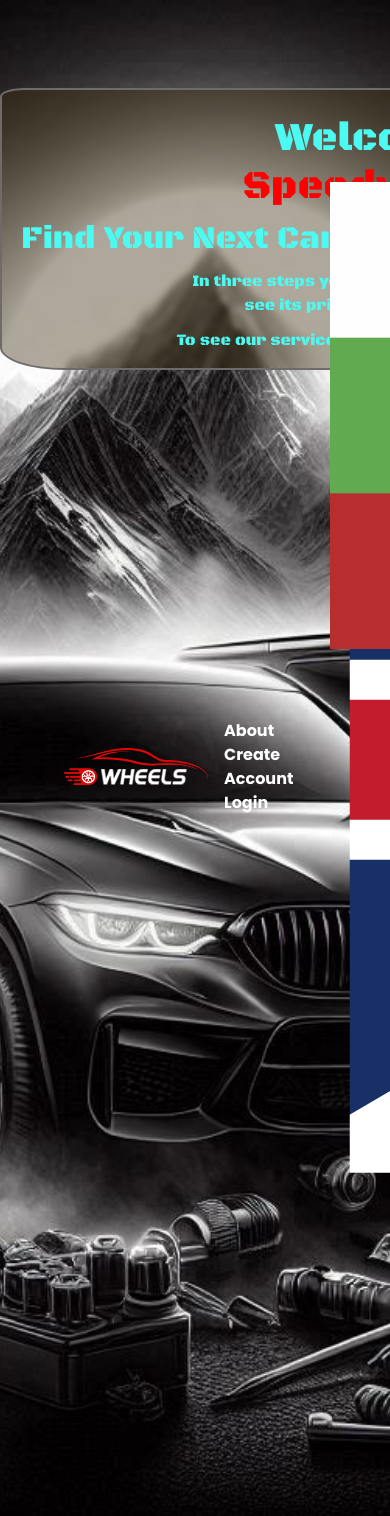
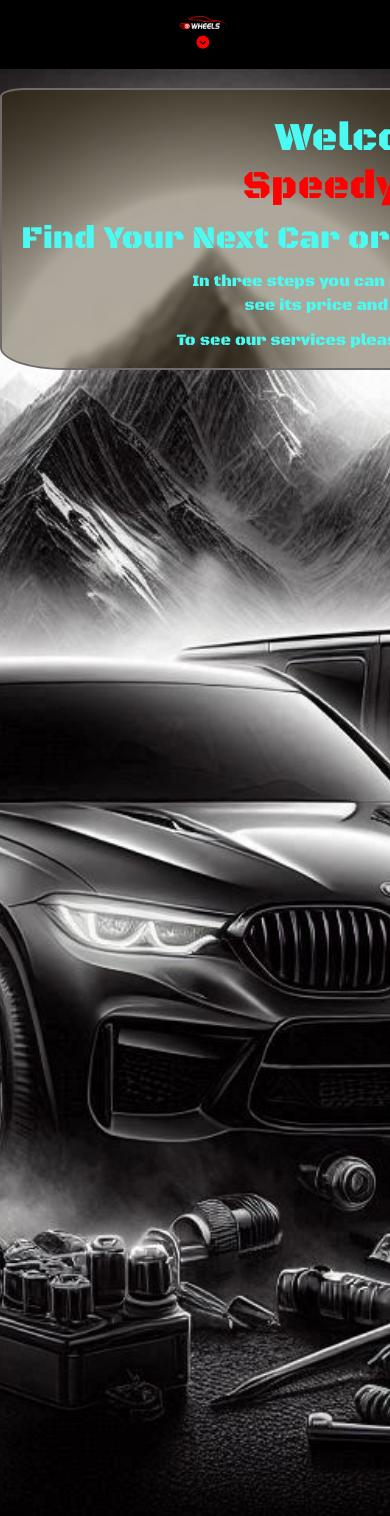
Before and after one commit to VStoqnov7/SpeedyWheels, a Spring Boot app: page / in a window 390 px wide; the page is wider, and only the part inside the window is pictured. Shown: the top 1516 px of that part. Run offline with Spring Boot 4, Linux system fonts and the light colour scheme; some of the project's set-up classes (security, data sources, template engines, error pages and the like) are left out, and stand-ins take their place; some libraries are stand-ins or nearby versions.

Commit message:
Updated background on user profile page and made navigation compatible with all screen sizes.

```diff
--- a/src/main/resources/static/css/navigation.css
+++ b/src/main/resources/static/css/navigation.css
@@ -102,3 +102,206 @@ nav .menu form button {
     font-size: inherit;
     padding: 0;
 }
+
+
+.menu-button{
+    display: none;
+}
+
+.menu-button a i{
+    color: red;
+}
+
+
+@media screen and(max-width: 900px) {
+
+    nav .menu a{
+        margin-top: 0.4rem;
+    }
+
+    .menu-button {
+        display: block;
+        text-align: center;
+        margin-left: 1rem;
+        font-size: 1.3rem;
+    }
+
+    nav {
+        font-size: 1rem;
+        display: block;
+        text-align: center;
+        background-color: black;
+    }
+
+    nav a img {
+        margin: 0 auto;
+        margin-bottom: 0.3rem;
+    }
+
+    nav a .logo {
+        width: 6rem;
+        height: auto;
+    }
+
+    .menu {
+        display: block;
+        flex-direction: column;
+    }
+
+    .flags {
+        justify-content: center;
+        text-align: center;
+        width: 100%;
+        margin-left: 0.3rem;
+        margin-top: 0.3rem;
+    }
+
+    nav .flags a {
+        width: 1.5rem;
+        height: auto;
+    }
+
+    nav .menu,
+    .my-ads-and-favorite,
+    nav .flags {
+        display: none;
+    }
+
+    nav .menu.menu-open,
+    .my-ads-and-favorite.menu-open,
+    nav .flags.menu-open {
+        display: flex;
+        flex-wrap: wrap;
+        justify-content: center;
+    }
+}
+
+
+
+
+@media screen and (max-width: 700px) {
+
+    nav .menu a{
+        margin-top: 0.4rem;
+    }
+
+    .menu-button {
+        display: block;
+        text-align: center;
+        margin-left: 1rem;
+        font-size: 0.9rem;
+    }
+
+    nav {
+        font-size: 0.7rem;
+        display: block;
+        text-align: center;
+        background-color: black;
+    }
+
+    nav a img {
+        margin: 0 auto;
+        margin-bottom: 0.3rem;
+
+    }
+
+    nav a .logo {
+        width: 5rem;
+        height: auto;
+        padding-left: 1rem;
+    }
+
+    .menu {
+        display: block;
+        flex-direction: column;
+    }
+
+    .flags {
+        justify-content: center;
+        text-align: center;
+        width: 100%;
+        margin-left: 0.3rem;
+        margin-top: 0.3rem;
+    }
+
+    nav .flags a {
+        width: 1.5rem;
+        height: auto;
+    }
+
+    nav .menu,
+    .my-ads-and-favorite,
+    nav .flags {
+        display: none;
+    }
+
+    nav .menu.menu-open,
+    .my-ads-and-favorite.menu-open,
+    .flags.menu-open {
+        display: flex;
+        flex-wrap: wrap;
+        justify-content: center;
+    }
+}
+
+
+@media screen and (max-width: 500px) {
+
+    nav .menu a{
+        margin-top: 0.4rem;
+    }
+
+    .menu-button {
+        display: block;
+        text-align: center;
+        margin-left: 1rem;
+        font-size: 0.8rem;
+    }
+
+    nav {
+        font-size: 0.6rem;
+        display: block;
+        text-align: center;
+        background-color: black;
+    }
+
+    nav a img {
+        margin: 0 auto;
+        margin-bottom: 0.3rem;
+    }
+    nav a .logo{
+        width: 4rem;
+        height: auto;
+    }
+
+    .menu {
+        display: block;
+        flex-direction: column;
+    }
+
+    .flags {
+        text-align: center;
+        width: 100%;
+        margin-left: 0.3rem;
+        margin-top: 0.3rem;
+    }
+
+    nav .flags a {
+        width: 1rem;
+        height: auto;
+    }
+
+    nav .menu,
+    .my-ads-and-favorite,
+    nav .flags {
+        display: none;
+    }
+
+    nav .menu.menu-open,
+    .my-ads-and-favorite.menu-open,
+    .flags.menu-open {
+        display: flex;
+        flex-wrap: wrap;
+        justify-content: center;
+    }
+}
--- a/src/main/resources/static/js/navbar-scroll.js
+++ b/src/main/resources/static/js/navbar-scroll.js
@@ -6,3 +6,13 @@ window.addEventListener("scroll", function () {
         navbar.classList.remove("scrolled");
     }
 });
+document.querySelector('.menu-button').addEventListener('click', function (event) {
+    event.preventDefault();
+    const nav = document.querySelector('nav .menu');
+    const favorite = document.querySelector('.my-ads-and-favorite');
+    const flags = document.querySelector('nav .flags');
+
+    nav.classList.toggle('menu-open');
+    favorite.classList.toggle('menu-open');
+    flags.classList.toggle('menu-open');
+});
--- a/src/main/resources/templates/fragments/navigation.html
+++ b/src/main/resources/templates/fragments/navigation.html
@@ -1,12 +1,15 @@
 <nav th:fragment="navigation" id="nav-bar-scroll">
     <a href="/"><img src="/images/car-logo.png" class="logo" alt="logo"></a>
-    <th:block sec:authorize="isAuthenticated()">
+    <div class="menu-button">
+        <a href=""><i class="fa-solid fa-circle-chevron-down"></i></a>
+    </div>
+
         <div class="my-ads-and-favorite">
             <a th:href="@{/user/profile}"><i class="fa-solid fa-user"></i></a>
             <a th:href="@{/user/favoriteList}"><i class="fa-solid fa-star"></i></a>
             <a th:href="@{/user/myList}"><i class="fas fa-newspaper"></i></a>
         </div>
-    </th:block>
+
     <div class="menu">
         <a th:href="@{/about}">About</a>
         <th:block sec:authorize="isAuthenticated()">
```
